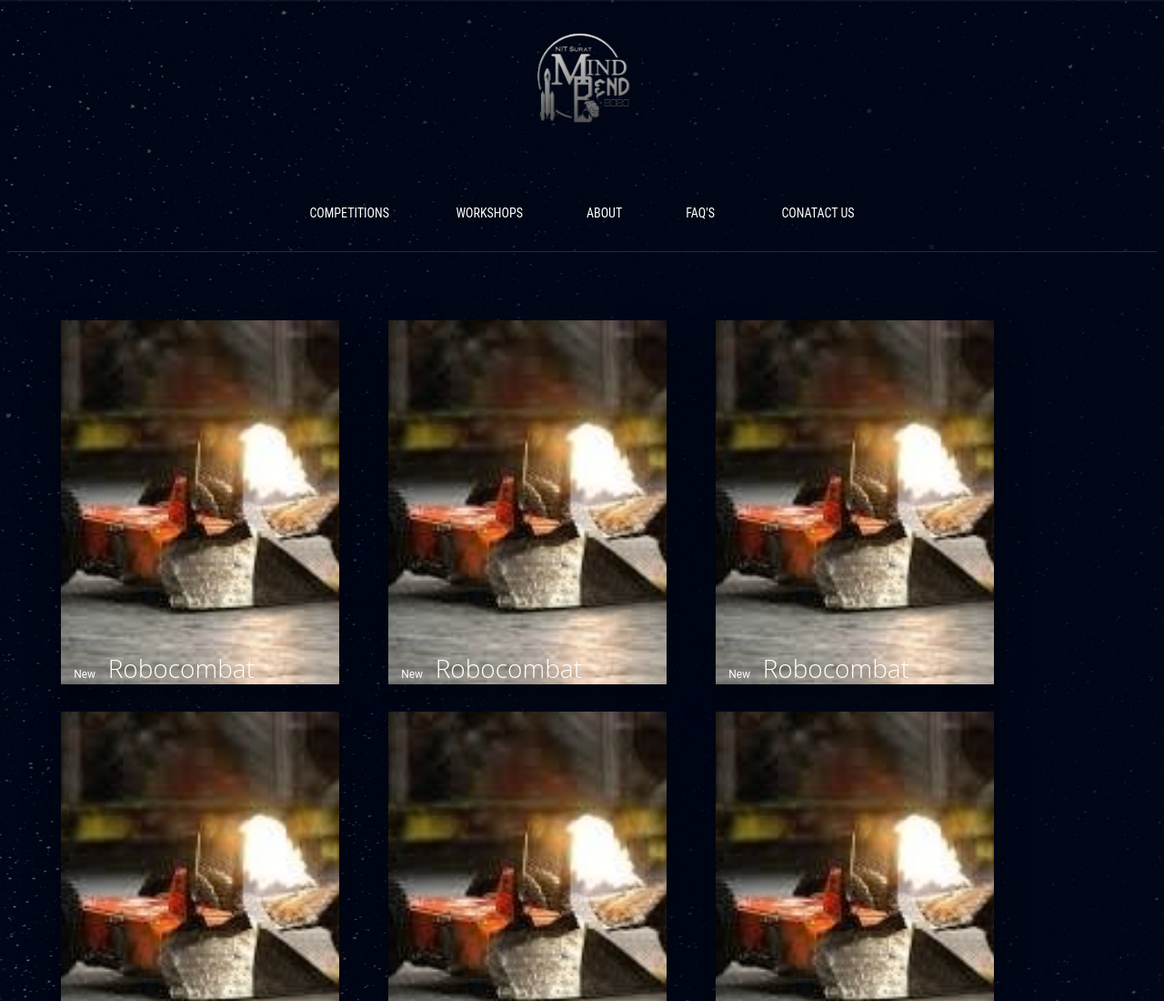
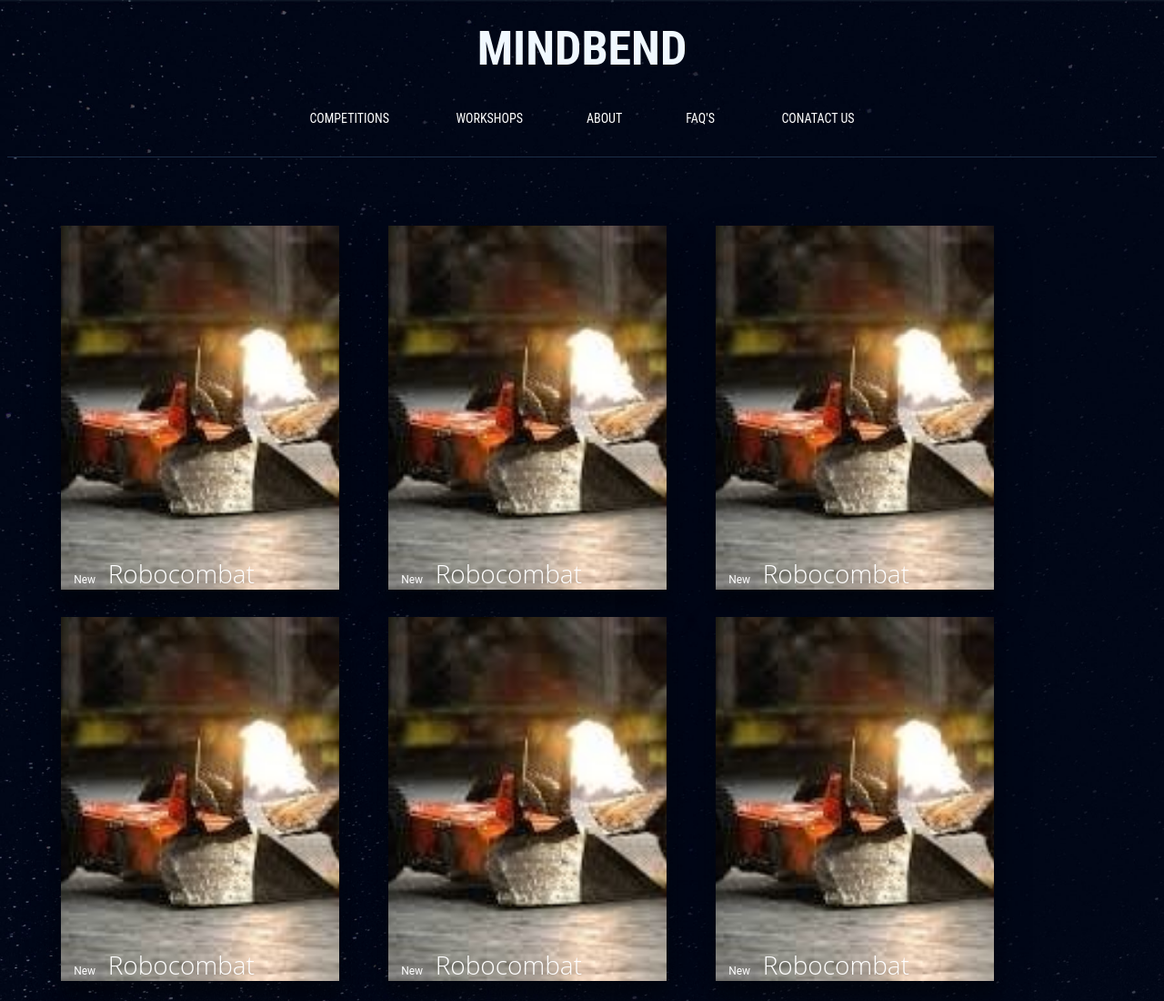
Before and after one commit to jarviot/MindBendSvnit, a website: page competition.html in a window 1280 px wide. Shown: the top 1100 px of the page at 91% size. Drawn offline with Linux system fonts and the light colour scheme; a script that the page names is missing.

Commit message:
Working Site

```diff
--- a/competition.html
+++ b/competition.html
@@ -62,7 +62,7 @@
 
 <body>
   <div class="center-footer-content">
-    <a href="./index.html"><img src="2.png" style="max-width:20%"/></a>
+    <h2 style="color: aliceblue;">MindBend</h2>
 
     <div
       data-w-id="5f45a503-c00f-aca1-4373-cc1f2bd11716"
```
Also changed, not shown: 2 other files.
